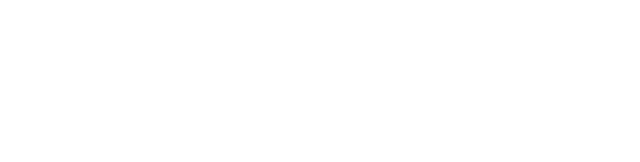
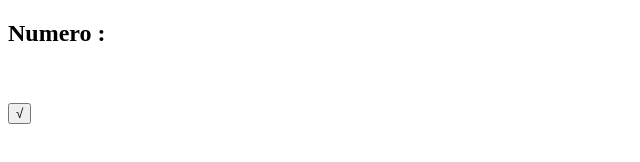
Before and after one commit to Andreahc00/proyectoOperacion, a plain HTML site: page Html/operacion.html in a window 1280 px wide. Shown: the whole page, without its empty margins (0-640 px from the left). Drawn offline with Linux system fonts and the light colour scheme.

Commit message:
v0.3 Raiz cuadrada

```diff
--- a/Html/operacion.html
+++ b/Html/operacion.html
@@ -1,3 +1,4 @@
+
 <!DOCTYPE html>
 <html lang="en">
 <head>
@@ -7,6 +8,12 @@
     <title>operacion</title>
 </head>
 <body>
-
+    <div>
+        <h2>Numero :</h2>
+        <br>
+        <br>
+        <button onclick="raiz()">√</button>
+    </div>
+    <script src="../js/Operacion.js"></script>
 </body>
 </html>
--- a/js/Operacion.js
+++ b/js/Operacion.js
@@ -0,0 +1,4 @@
+function raiz(){
+    var numero = document.getElementById("num");
+    numero.value = Math.sqrt(numero.value);
+    }
```
Also changed, not shown: index.html (+6 -1 lines).
